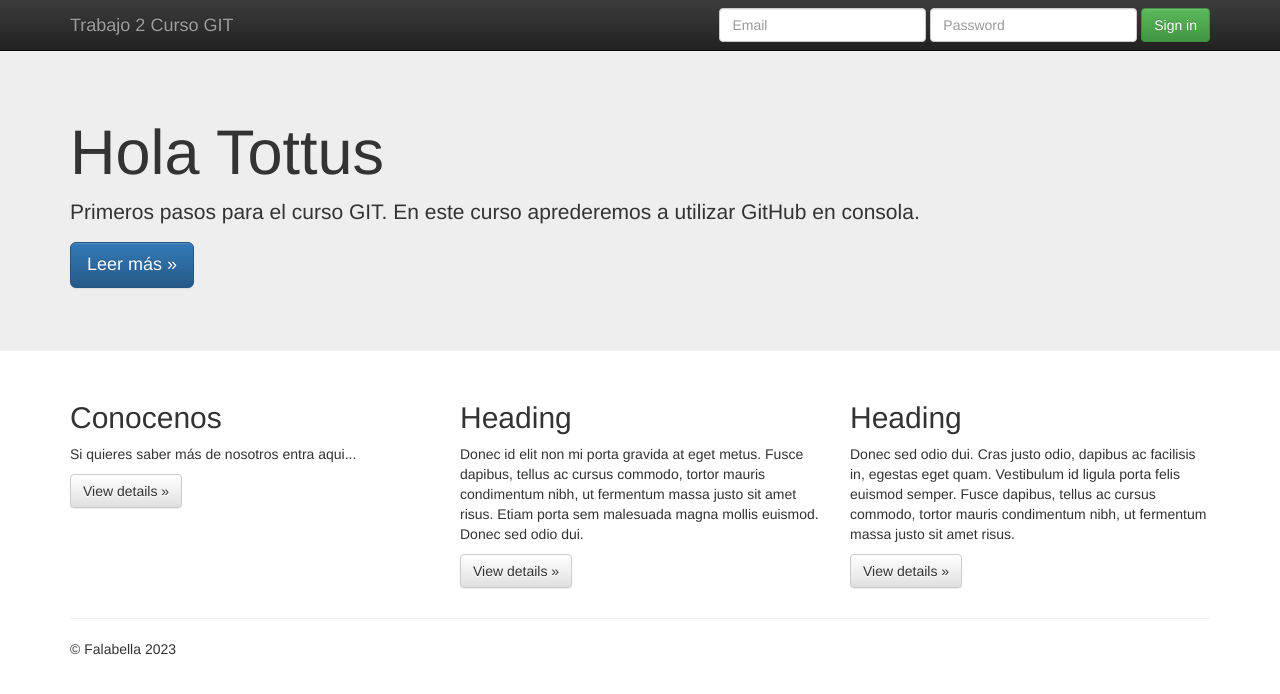
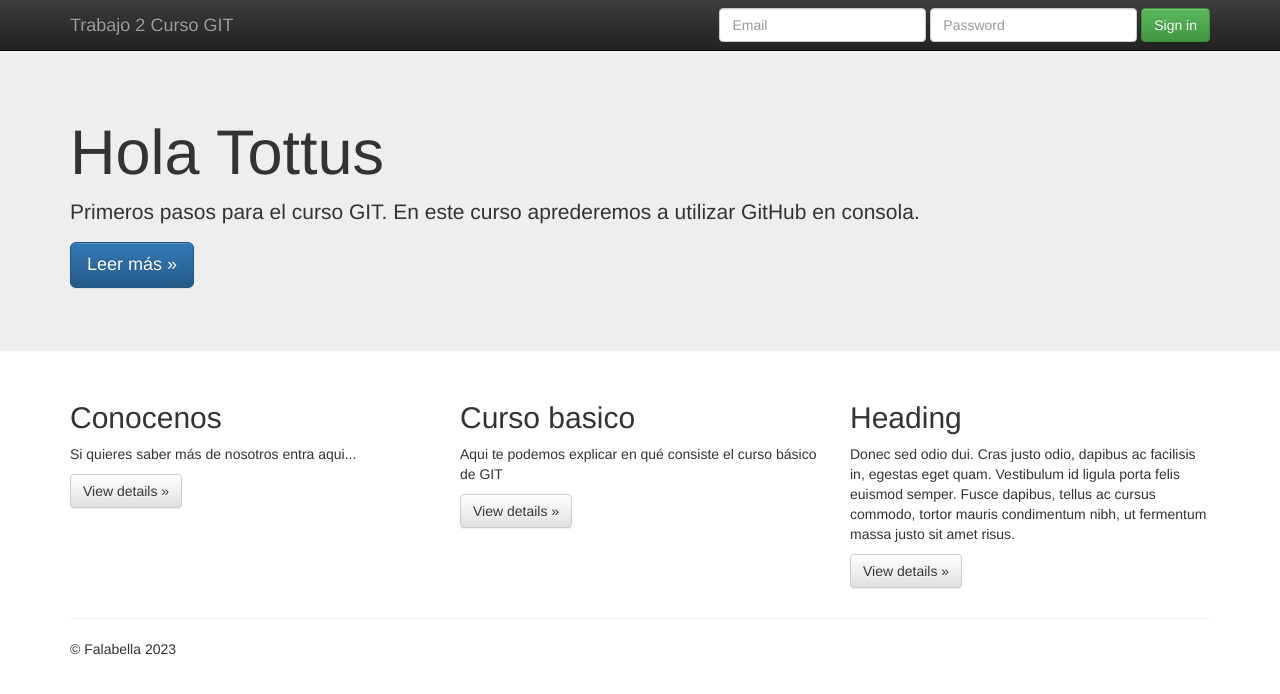
Before and after one commit to cfloresb/Trabajo2_Cristobal_Flores, a plain HTML site: page index.html in a window 1280 px wide. Drawn offline with nearby package versions, Linux system fonts and the light colour scheme.

Commit message:
Se agrega columna Curso Básico

```diff
--- a/index.html
+++ b/index.html
@@ -70,8 +70,8 @@
           <p><a class="btn btn-default" href="#" role="button">View details &raquo;</a></p>
         </div>
         <div class="col-md-4">
-          <h2>Heading</h2>
-          <p>Donec id elit non mi porta gravida at eget metus. Fusce dapibus, tellus ac cursus commodo, tortor mauris condimentum nibh, ut fermentum massa justo sit amet risus. Etiam porta sem malesuada magna mollis euismod. Donec sed odio dui. </p>
+          <h2>Curso basico</h2>
+          <p> Aqui te podemos explicar en qué consiste el curso básico de GIT </p>
           <p><a class="btn btn-default" href="#" role="button">View details &raquo;</a></p>
        </div>
         <div class="col-md-4">
```
